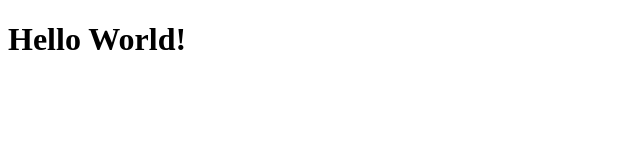
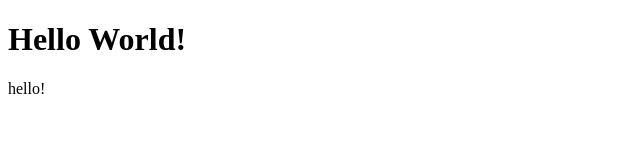
Before and after one commit to Amazinggracee/Microverse-html, a plain HTML site: page index.html/index.html in a window 1280 px wide. Shown: the full height of the page, 0-640 px from the left. Drawn offline with Linux system fonts and the light colour scheme.

Commit message:
update index.html

```diff
--- a/index.html/index.html
+++ b/index.html/index.html
@@ -8,5 +8,6 @@
 </head>
 <body>
     <h1>Hello World!</h1>
+    <p> hello! </p>
 </body>
 </html>
```
